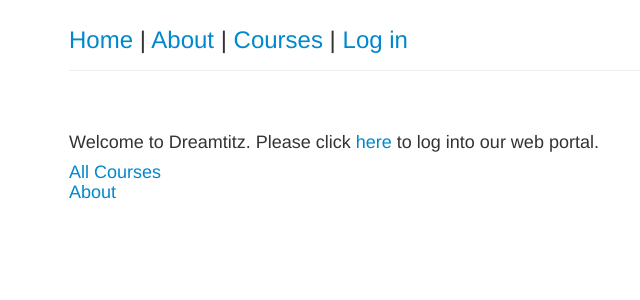
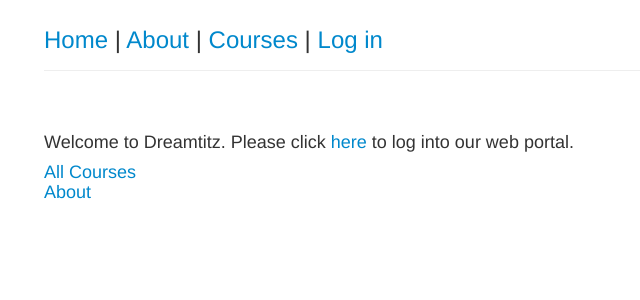
Before and after one commit to mtarsel/Django-MOOC, a Django app: page / in a window 1280 px wide. Shown: the top 300 px of the page, without its empty margins (221-861 px from the left). Run offline with Django 3.2, Linux system fonts and the light colour scheme; parts of the project's set-up code (start-up, migrations or seed data) failed here and were passed over.

Commit message:
Updated db and css for edit profile page

```diff
--- a/mooc/static/css/base.css
+++ b/mooc/static/css/base.css
@@ -1,5 +1,5 @@
 #content {
-  width: 700px;
+  width: 750px;
   margin-left: auto;
   margin-right: auto;
   font-size: 18px;
@@ -7,7 +7,7 @@
 
 #header {
   padding: 30px;
-  width: 700px;
+  width: 750px;
   margin-left: auto;
   margin-right: auto;
   font-size: 24px;
@@ -17,7 +17,3 @@
     background-color: #555555;
     color: #ffffff;
 }
-
-.header a{
-    font-size: 140px;
-}
```
Also changed, not shown: mooc_database.db.
